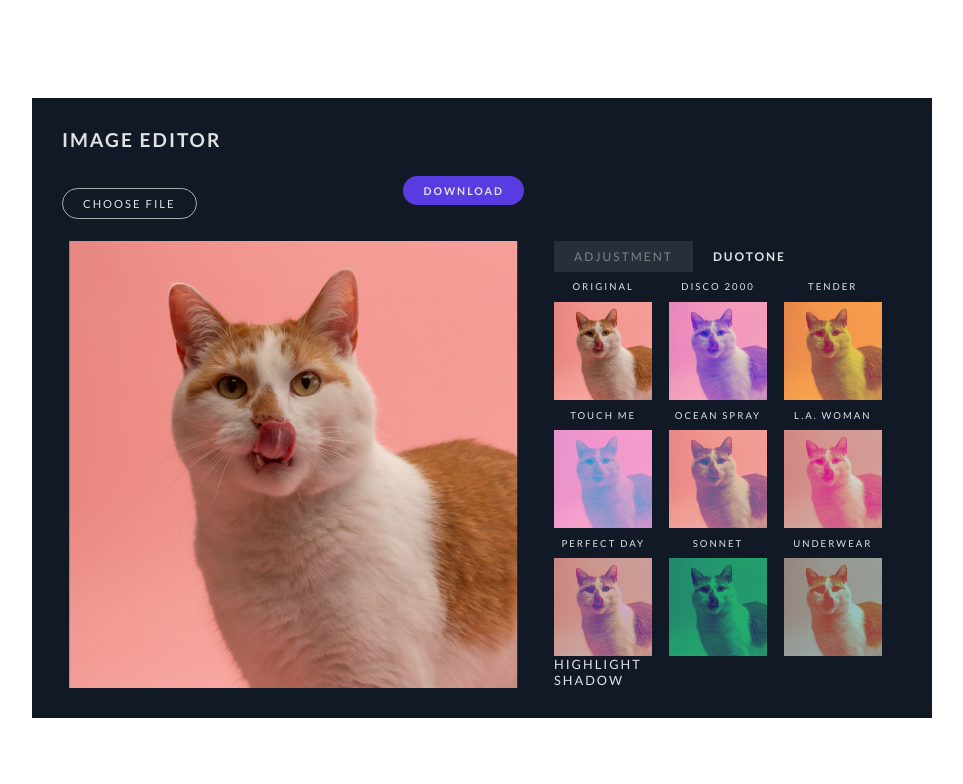
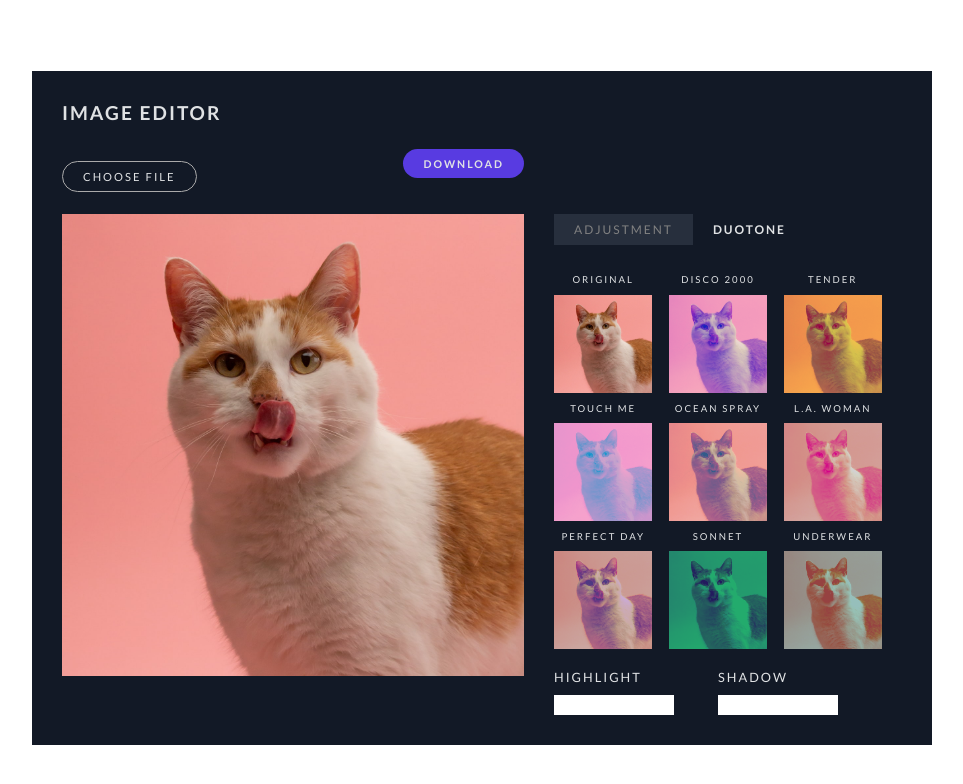
Before and after one commit to hannah-choi/image_editor, a React (Create React App) app in the folder client/: page / in a window 1280 px wide. Shown: the top 784 px of the page, without its empty margins (166-1129 px from the left). Built offline with nearby package versions, Linux system fonts and the light colour scheme.

Commit message:
checked other files if working

```diff
--- a/client/src/components/Adjustment.js
+++ b/client/src/components/Adjustment.js
@@ -18,7 +18,7 @@ export default function Adjustment({
                         applyChange={applyChange}
                     />
                 ))}
-                <hr />
+                <div className="hr"></div>
             </div>
             <InstaFilter
                 applyInstaFilter={applyInstaFilter}
--- a/client/src/css/duotone.css
+++ b/client/src/css/duotone.css
@@ -5,6 +5,7 @@
     justify-content: space-between;
     z-index: 1;
     position: relative;
+    padding-top: 20px;
 }
 
 .thumbnails button p {
@@ -28,3 +29,31 @@
     border: none;
     background-color: transparent;
 }
+
+.colorButtons {
+    font-size: 0.8rem;
+    display: flex;
+    justify-content: space-between;
+    width: 100%;
+    margin-top: 20px;
+}
+
+.colorButtons .colorDiv {
+    flex-basis: 50%;
+}
+
+.swatch {
+    width: 120px;
+    height: 20px;
+    margin-top: 10px;
+}
+
+.effects,
+.colorButtons {
+    width: 100%;
+    /* margin: 20px 0 0 0; */
+}
+
+/* .colorButtons button {
+    background-color: gray;
+} */
--- a/client/src/css/slidebar.css
+++ b/client/src/css/slidebar.css
@@ -21,10 +21,9 @@
     margin-left: 10px;
     flex-basis: 15%;
 }
-
 input[type="range"].input {
     width: 100%;
-    margin: 7.75px 0;
+    margin: 8px 0;
     background-color: transparent;
     -webkit-appearance: none;
 }
@@ -32,76 +31,76 @@ input[type="range"].input:focus {
     outline: none;
 }
 input[type="range"].input::-webkit-slider-runnable-track {
-    background: #d3d3d3;
+    background: #e0a358;
     border: 0;
     border-radius: 1.3px;
     width: 100%;
-    height: 1.5px;
+    height: 1px;
     cursor: pointer;
 }
 input[type="range"].input::-webkit-slider-thumb {
-    margin-top: -7.75px;
+    margin-top: -8px;
     width: 16px;
     height: 17px;
-    background: #181818;
-    border: 0.1px solid #d3d3d3;
-    border-radius: 44px;
+    background: #121926;
+    border: 0.1px solid #e0a358;
+    border-radius: 35px;
     cursor: pointer;
     -webkit-appearance: none;
 }
 input[type="range"].input:focus::-webkit-slider-runnable-track {
-    background: #e0e0e0;
+    background: #fefbf7;
 }
 input[type="range"].input::-moz-range-track {
-    background: #d3d3d3;
+    background: #e0a358;
     border: 0;
     border-radius: 1.3px;
     width: 100%;
-    height: 1.5px;
+    height: 1px;
     cursor: pointer;
 }
 input[type="range"].input::-moz-range-thumb {
     width: 16px;
     height: 17px;
-    background: #181818;
-    border: 0.1px solid #d3d3d3;
-    border-radius: 44px;
+    background: #121926;
+    border: 0.1px solid #e0a358;
+    border-radius: 35px;
     cursor: pointer;
 }
 input[type="range"].input::-ms-track {
     background: transparent;
     border-color: transparent;
-    border-width: 7.75px 0;
+    border-width: 8px 0;
     color: transparent;
     width: 100%;
-    height: 1.5px;
+    height: 1px;
     cursor: pointer;
 }
 input[type="range"].input::-ms-fill-lower {
-    background: #c6c6c6;
+    background: #684213;
     border: 0;
     border-radius: 2.6px;
 }
 input[type="range"].input::-ms-fill-upper {
-    background: #d3d3d3;
+    background: #e0a358;
     border: 0;
     border-radius: 2.6px;
 }
 input[type="range"].input::-ms-thumb {
     width: 16px;
     height: 17px;
-    background: #181818;
-    border: 0.1px solid #d3d3d3;
-    border-radius: 44px;
+    background: #121926;
+    border: 0.1px solid #e0a358;
+    border-radius: 35px;
     cursor: pointer;
     margin-top: 0px;
     /*Needed to keep the Edge thumb centred*/
 }
 input[type="range"].input:focus::-ms-fill-lower {
-    background: #d3d3d3;
+    background: #e0a358;
 }
 input[type="range"].input:focus::-ms-fill-upper {
-    background: #e0e0e0;
+    background: #fefbf7;
 }
 /*TODO: Use one of the selectors from https://stackoverflow.com/a/20541859/7077589 and figure out
   how to remove the virtical space around the range input in IE*/
```
